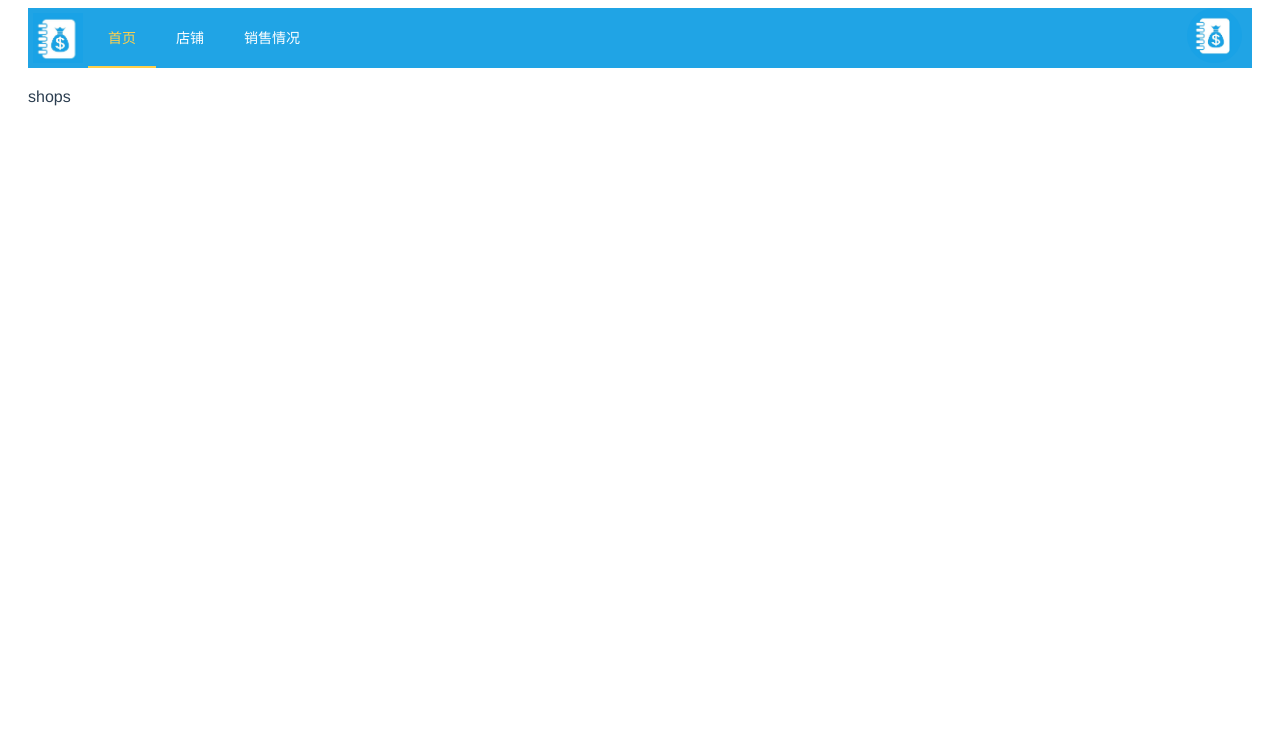
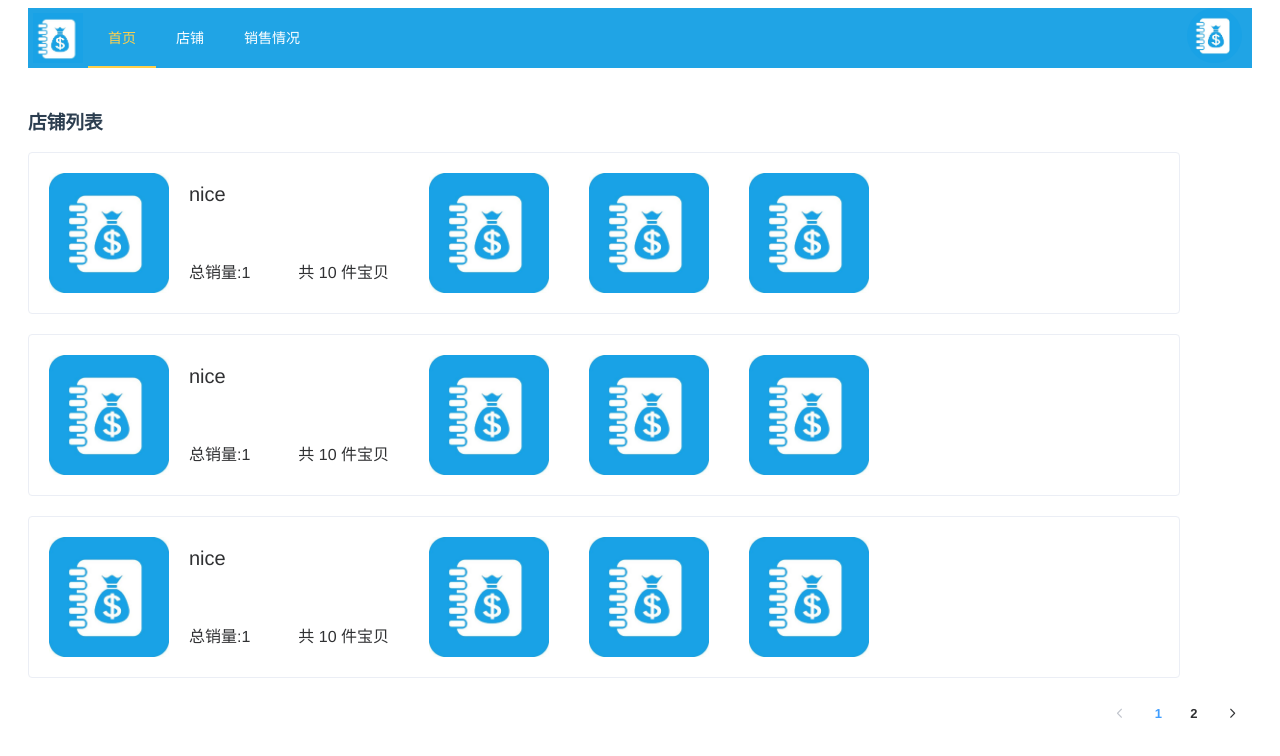
Before and after one commit to ninanshoulewozaizhe/ShopAccount, a Vue app in the folder SA-fe/shopaccount-fe/: page /shops in a window 1280 px wide. Shown: the top 756 px of the page. Built offline with nearby package versions, Linux system fonts and the light colour scheme.

Commit message:
店铺页面初始化

```diff
--- /dev/null
+++ b/SA-fe/shopaccount-fe/src/components/shops/shopCard.vue
@@ -0,0 +1,77 @@
+<template>
+  <div>
+    <el-card class="card" shadow="hover">
+      <div class="card_body">
+        <img class="shop_img" :src="shopImg" alt="shopImg">
+        <div class="shop_desc">
+          <div class="shop_name">{{ name }}</div>
+          <div class="shop_Pinfo">
+            <span class="sales_volume">总销量:{{salesVolume}}</span>
+            <span class="product_amount">共 {{ productAmount }} 件宝贝</span>
+          </div>
+        </div>
+        <img class="shop_img p_img" v-for="(pImg, index) in preProductImgs" :key="index" :src="pImg" alt="pImg">
+      </div>
+    </el-card>
+  </div>
+</template>
+
+<script lang="ts">
+import { Component, Prop, Vue } from 'vue-property-decorator';
+import AppIcon from '../../../public/images/accountBook.jpg';
+
+@Component({
+  name: 'shopCard'
+})
+export default class ShopCard extends Vue {
+
+@Prop({ default: AppIcon }) readonly shopImg?: any;
+@Prop() readonly name!: string;
+@Prop({default: 0 }) readonly salesVolume !: number;
+@Prop({default: 0 }) readonly productAmount !: number;
+@Prop() readonly preProductImgs!: any[];
+
+}
+</script>
+
+<style lang="scss" scoped>
+
+.card {
+  width: 1150px;
+}
+
+.card_body {
+  display: flex;
+  flex-direction: row;
+
+  .shop_img {
+    height: 120px;
+    width: 120px;
+  }
+
+  .shop_desc {
+    position: relative;
+    height: 110px;
+    width: 200px;
+    padding-top: 10px;
+    margin-left: 20px;
+
+    .shop_name {
+      font-size: 20px;
+    }
+
+    .shop_Pinfo {
+      position: absolute;
+      bottom: 10px;
+      width: 200px;
+      .product_amount {
+        float: right;
+      }
+    }
+  }
+
+  .p_img {
+    margin-left: 40px;
+  }
+}
+</style>
--- a/SA-fe/shopaccount-fe/src/views/shops/Shops.vue
+++ b/SA-fe/shopaccount-fe/src/views/shops/Shops.vue
@@ -1,20 +1,69 @@
 <template>
-    <div>
-      shops
-    </div>
+  <div>
+    <h3>店铺列表</h3>
+    <shop-card class="card" v-for="shop in showshops" :key="shop.id"
+    :shopImg="shop.img"
+    :name="shop.name"
+    :salesVolume="shop.salesVolume"
+    :productAmount="shop.productAmount"
+    :preProductImgs="shop.preProductImgs"></shop-card>
+    <el-pagination class="pagination" layout="prev, pager, next"
+      :total="shopList.length"
+      :page-size="showPageSize"
+      @current-change="pageChange"></el-pagination>
+  </div>
 </template>
 
 <script lang="ts">
 import { Component, Prop, Vue } from 'vue-property-decorator';
+import shopCard from '@/components/shops/shopCard.vue';
+import { IShopItem } from './typings';
+import AppIcon from '../../../public/images/accountBook.jpg';
 
 @Component({
-  name: 'shops'
+  name: 'shops',
+  components: {
+      shopCard
+  }
 })
 export default class Shops extends Vue {
+  shopList: IShopItem[] = [
+    {id: 1, img: AppIcon, name: 'nice', salesVolume: 1, productAmount: 10, preProductImgs: [AppIcon, AppIcon, AppIcon]},
+    {id: 2, img: AppIcon, name: 'nice', salesVolume: 1, productAmount: 10, preProductImgs: [AppIcon, AppIcon, AppIcon]},
+    {id: 3, img: AppIcon, name: 'nice', salesVolume: 1, productAmount: 10, preProductImgs: [AppIcon, AppIcon, AppIcon]},
+    {id: 4, img: AppIcon, name: 'nice', salesVolume: 1, productAmount: 10, preProductImgs: [AppIcon, AppIcon, AppIcon]},
+    {id: 5, img: AppIcon, name: 'nice', salesVolume: 1, productAmount: 10, preProductImgs: [AppIcon, AppIcon, AppIcon]}
+  ];
+  showPageSize = 3;
+  showshops: IShopItem[] = [];
+
+  mounted() {
+    this.showShopsInit();
+  }
+
+  showShopsInit() {
+    for (let i = 0; i < this.showPageSize && i < this.shopList.length; ++i) {
+      this.showshops.push(this.shopList[i]);
+    }
+    console.log(this.showshops, this.shopList, this.shopList.length);
+  }
+
+  pageChange(curPage: number) {
+    this.showshops = [];
+    for (let i = this.showPageSize * (curPage - 1), time = 0;
+    time < this.showPageSize && i < this.shopList.length; ++i, ++time) {
+      this.showshops.push(this.shopList[i]);
+    }
+  }
 
 }
 </script>
 
 <style lang="scss" scoped>
-
+.card {
+  margin-bottom: 20px;
+}
+.pagination {
+  float: right;
+}
 </style>
--- /dev/null
+++ b/SA-fe/shopaccount-fe/src/views/shops/typings.ts
@@ -0,0 +1,8 @@
+export interface IShopItem {
+    id: number;
+    img: any;
+    name: string;
+    salesVolume: number;
+    productAmount: number;
+    preProductImgs: any[];
+}
```
